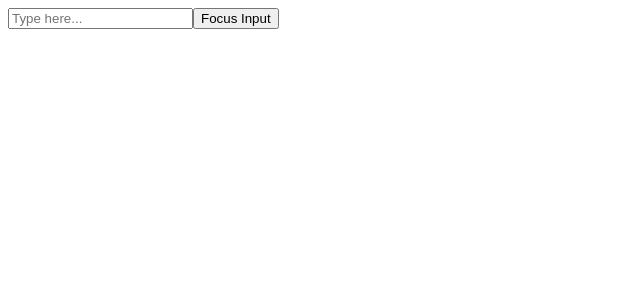
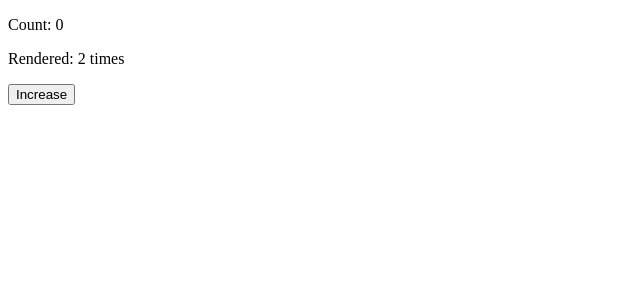
Before and after one commit to smmehedi4u/react, a React (Create React App) app: page / in a window 1280 px wide. Shown: the top 300 px of the page, without its empty margins (0-640 px from the left). Built offline with nearby package versions, Linux system fonts and the light colour scheme.

Commit message:
use referrence hook

```diff
--- a/src/App.jsx
+++ b/src/App.jsx
@@ -17,7 +17,8 @@
 // import Todo from "./Todo.jsx";
 import UseEffect from "./UseEffect.jsx";
 // import DigitalClock from "./DigitalClock.jsx";
-import ComponentA from "./ComponentA.jsx";
+// import ComponentA from "./ComponentA.jsx";
+import ComponentB from "./ComponentB.jsx";
 
 function App() {
   // const items = ["Milk", "Eggs", "Bread", "Butter"];
@@ -44,7 +45,8 @@
       {/* <Todo/> */}
       {/* <UseEffect /> */}
       {/* <DigitalClock /> */}
-      <ComponentA />
+      {/* <ComponentA /> */}
+      <ComponentB />
     </>
   );
 }
--- /dev/null
+++ b/src/ComponentB.jsx
@@ -0,0 +1,18 @@
+import React, { useState, useRef } from "react";
+
+function Counter() {
+  const [count, setCount] = useState(0);
+  const renderCount = useRef(0);
+
+  renderCount.current += 1;
+
+  return (
+    <div>
+      <p>Count: {count}</p>
+      <p>Rendered: {renderCount.current} times</p>
+      <button onClick={() => setCount(count + 1)}>Increase</button>
+    </div>
+  );
+}
+
+export default Counter;
```
